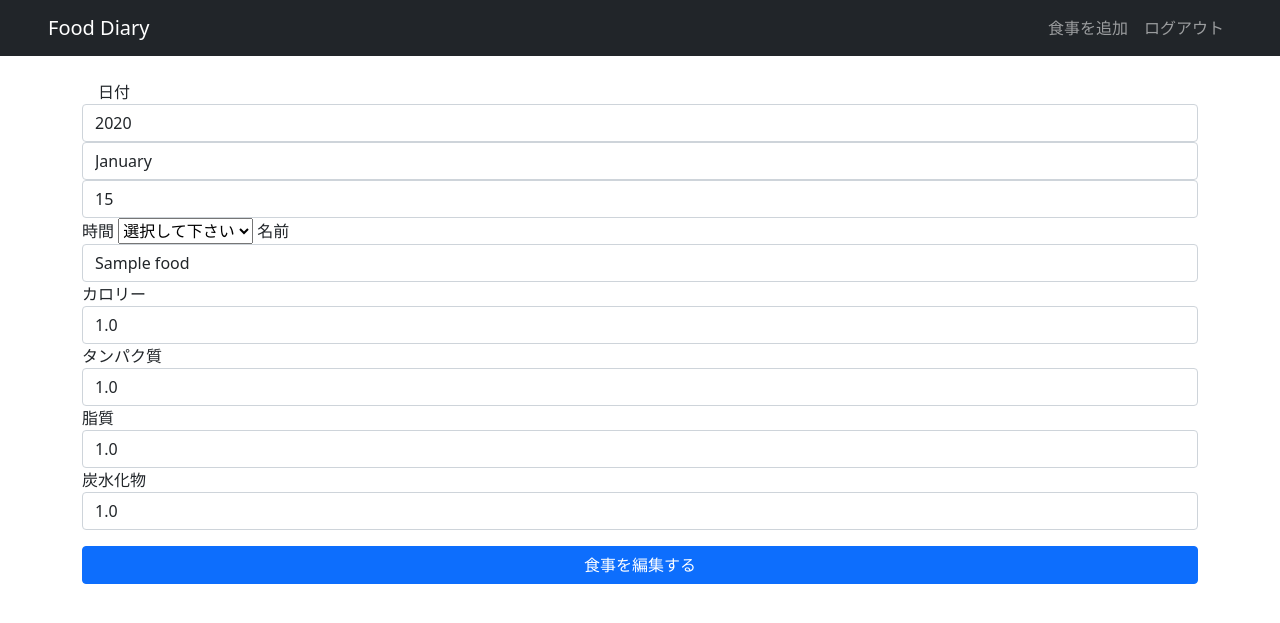
After one commit to Yuki431/food-diary, a Rails app: page /foods/1/edit in a window 1280 px wide. The commit adds this page. Shown: the top 623 px of the page. Run offline with Rails 7, Linux system fonts and the light colour scheme; a user stored in the database is signed in; tables that the repository leaves empty hold one stand-in row (values such as "Sample post").

Commit message:
食事記録機能の実装 #6

```diff
--- /dev/null
+++ b/app/controllers/foods_controller.rb
@@ -0,0 +1,54 @@
+class FoodsController < ApplicationController
+  before_action :require_user_logged_in, :correct_user
+
+  def new
+    @food = Food.new
+  end
+
+  def create
+    @food = current_user.foods.build(food_params)
+
+    if @food.save
+      flash[:success] = '食事を記録しました。'
+      redirect_to root_url
+    else
+      flash.now[:danger] = '食事の記録に失敗しました。'
+      render :new
+    end
+  end
+
+  def edit
+    @food = Food.find(params[:id])
+  end
+
+  def update
+    @food = Food.find(params[:id])
+
+    if @food.update(food_params)
+      flash[:success] = '食事が正常に更新されました'
+      redirect_to("/")
+    else
+      flash.now[:danger] = '食事は更新されませんでした'
+      render :edit
+    end
+  end
+
+  def destroy
+    @food.destroy
+    flash[:success] = '食事を削除しました。'
+    redirect_back(fallback_location: root_path)
+  end
+
+  private
+
+  def food_params
+    params.require(:food).permit(:name,:kcal,:protein,:fat,:carbo,:meal_date,:meal_time)
+  end
+
+  def correct_user
+    @food = current_user.foods.find_by(id: params[:id])
+    unless @food
+      redirect_to root_url
+    end
+  end
+end
--- a/app/models/user.rb
+++ b/app/models/user.rb
@@ -5,4 +5,6 @@ class User < ApplicationRecord
                       format: { with: /\A[\w+\-.]+@[a-z\d\-.]+\.[a-z]+\z/i },
                       uniqueness: { case_sensitive: false }
     has_secure_password
+
+    has_many :foods
 end
--- /dev/null
+++ b/app/views/foods/edit.html.erb
@@ -0,0 +1,19 @@
+<%= form_with(model: @food )do |f| %>
+    <div class="mb-3">
+        　<%= f.label :meal_date, '日付' %>
+          <%= f.date_select :meal_date, {}, class: 'form-control' %>
+          <%= f.label :meal_time, '時間' %>
+          <%= f.select :meal_time, [["朝食", "朝食"], ["昼食", "昼食"],["夕食", "夕食"],["間食", "間食"]], include_blank: "選択して下さい" %>
+          <%= f.label :name, '名前' %>
+          <%= f.text_field :name, class: 'form-control', rows: 5 %>
+          <%= f.label :kcal, 'カロリー' %>
+          <%= f.text_field :kcal, class: 'form-control', rows: 5 %>
+          <%= f.label :protein, 'タンパク質' %>
+          <%= f.text_field :protein, class: 'form-control', rows: 5 %>
+          <%= f.label :fat, '脂質' %>
+          <%= f.text_field :fat, class: 'form-control', rows: 5 %>
+          <%= f.label :carbo, '炭水化物' %>
+          <%= f.text_field :carbo, class: 'form-control', rows: 5 %>
+    </div>
+    <%= f.submit '食事を編集する', class: 'btn btn-primary w-100' %>
+<% end %>
--- a/app/views/layouts/_navbar.html.erb
+++ b/app/views/layouts/_navbar.html.erb
@@ -9,6 +9,7 @@
       <div class="collapse navbar-collapse justify-content-end" id="navbarSupportedContent">
         <% if logged_in? %>
           <ul class="navbar-nav">
+            <li class="nav-item"><%= link_to '食事を追加', new_food_path, class: 'nav-link' %></li>
             <li class="nav-item"><%= link_to 'ログアウト', logout_path, method: :delete, class: 'nav-link' %></li>
           </ul>
         <% else %>
--- a/config/routes.rb
+++ b/config/routes.rb
@@ -7,4 +7,6 @@ Rails.application.routes.draw do
 
   get 'signup', to: 'users#new'
   resources :users, only: [:create]
+
+  resources :foods, only: [:new, :create, :edit, :update, :destroy]
 end
```
Also changed, not shown: app/models/food.rb (added, +13 -0 lines), app/views/foods/new.html.erb (added, +19 -0 lines), db/migrate/20211002165938_create_foods.rb (added, +16 -0 lines), test/controllers/foods_controller_test.rb (added, +7 -0 lines), test/fixtures/foods.yml (added, +21 -0 lines), test/models/food_test.rb (added, +7 -0 lines), app/views/layouts/application.html.erb (line endings or trailing spaces), db/schema.rb.
